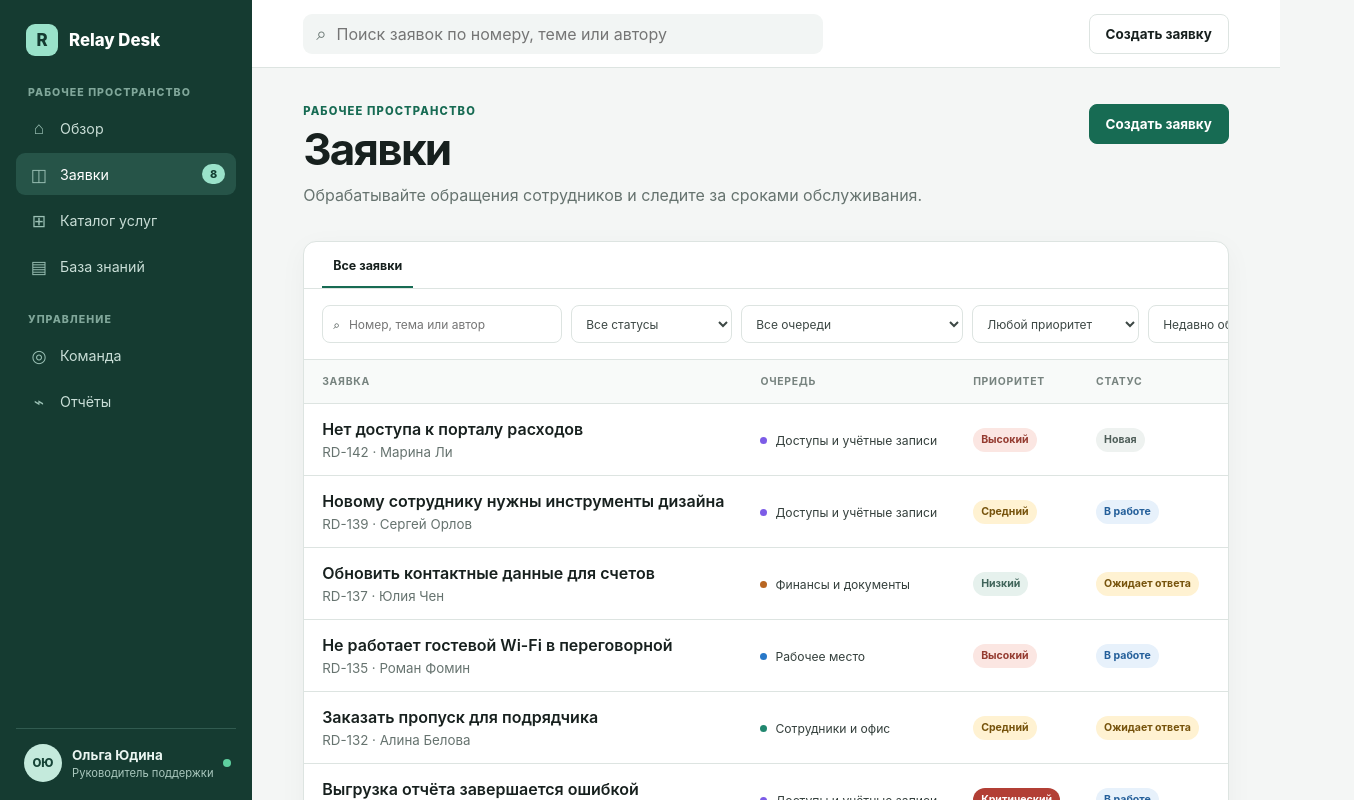
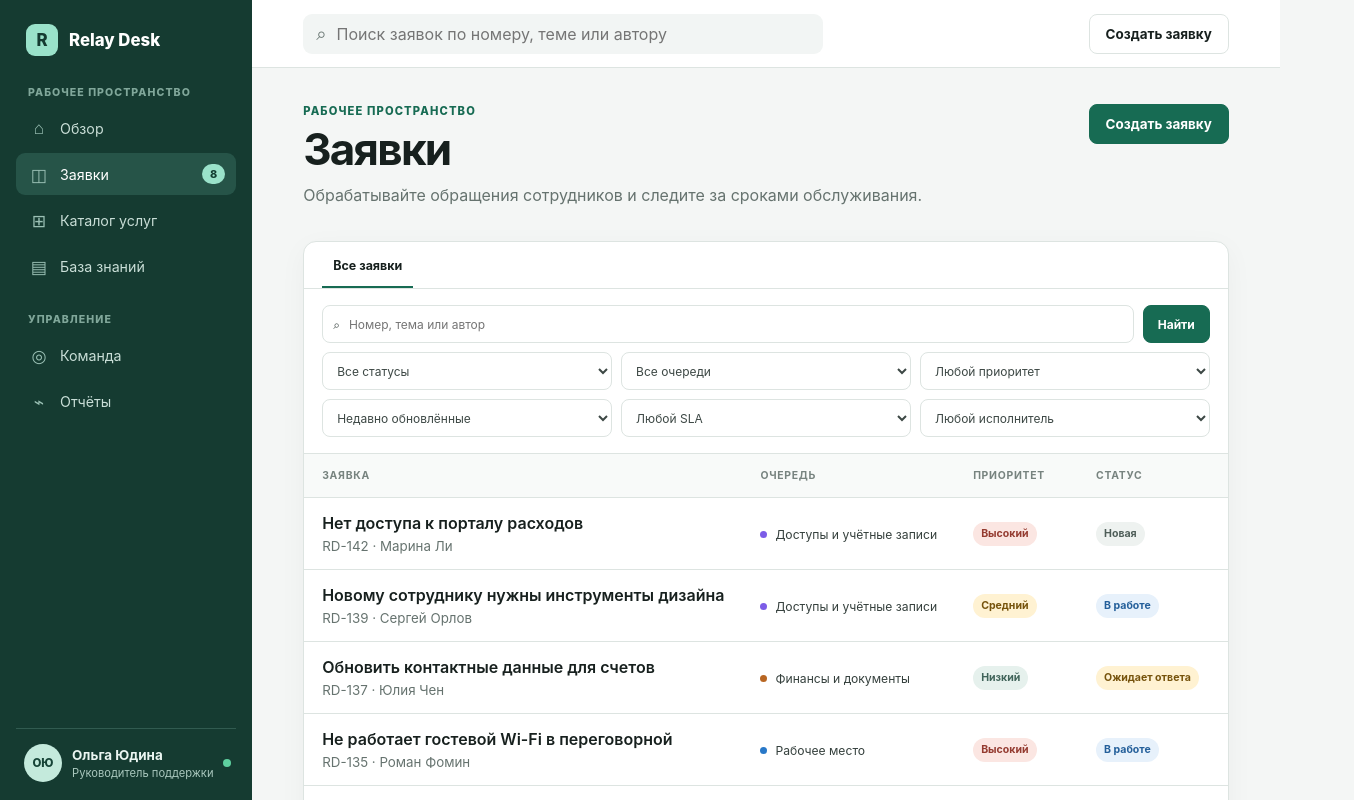
Before and after one commit to glvgvzh/relay-desk, a React (Vite) app: page /tickets in a window 1280 px wide. Shown: the top 800 px of the page, 1354 px wide, since content can reach past the window. Built offline with nearby package versions, Linux system fonts and the light colour scheme.

Commit message:
feat: add unassigned tickets filter

```diff
--- a/src/api/relayDeskApi.ts
+++ b/src/api/relayDeskApi.ts
@@ -186,7 +186,10 @@ export const relayDeskApi = {
             (!filters.status || filters.status === 'all' || ticket.status === filters.status) &&
             (!filters.queueId || filters.queueId === 'all' || ticket.queueId === filters.queueId) &&
             (!filters.priority || filters.priority === 'all' || ticket.priority === filters.priority) &&
-            (!filters.sla || filters.sla === 'all' || isOverdue(ticket))
+            (!filters.sla || filters.sla === 'all' || isOverdue(ticket)) &&
+            (!filters.assignee ||
+              filters.assignee === 'all' ||
+              (ticket.assigneeId === null && ticket.status !== 'resolved'))
           )
         })
         const sort = filters.sort ?? 'updated_desc'
--- a/src/domain/types.ts
+++ b/src/domain/types.ts
@@ -112,6 +112,7 @@ export type TicketFilters = {
   priority?: TicketPriority | 'all'
   sort?: TicketSort
   sla?: 'all' | 'overdue'
+  assignee?: 'all' | 'unassigned'
 }
 
 export type CreateTicketInput = {
--- a/src/index.css
+++ b/src/index.css
@@ -146,9 +146,10 @@ tbody th small, .team-table th small { display: block; margin-top: 5px; color: v
 .ticket-workspace { overflow: hidden; }
 .ticket-tabs { display: flex; gap: 4px; overflow-x: auto; padding: 0 18px; border-bottom: 1px solid var(--line); }
 .ticket-view-title { margin: 0; padding: 16px 11px 13px; border-bottom: 2px solid var(--accent); color: var(--ink); font-size: .78rem; font-weight: 750; }
-.filters { display: flex; gap: 9px; padding: 16px 18px; border-bottom: 1px solid var(--line); }
+.filters { display: grid; grid-template-columns: 1fr auto; gap: 9px; padding: 16px 18px; border-bottom: 1px solid var(--line); }
+.filters-grid { display: grid; grid-template-columns: repeat(3, 1fr); grid-column: span 2; gap: 9px; }
 .filters select, .filter-search { min-height: 38px; border: 1px solid var(--line); border-radius: 8px; color: #3d4845; background: #fff; font-size: .75rem; }
-.filters select { padding: 0 30px 0 10px; }
+.filters select { padding: 0 30px 0 10px; width: 100%; }
 .filter-submit { min-height: 38px; padding: 0 14px; border: 1px solid var(--accent); border-radius: 8px; color: #fff; background: var(--accent); font-size: .75rem; font-weight: 750; cursor: pointer; }
 .filter-search { display: flex; align-items: center; min-width: 240px; padding: 0 10px; }
 .filter-search input { min-width: 0; flex: 1; margin-left: 7px; border: 0; outline: 0; }
@@ -274,6 +275,7 @@ tbody th small, .team-table th small { display: block; margin-top: 5px; color: v
 @media (max-width: 1180px) {
   .app-shell { grid-template-columns: 220px minmax(0, 1fr); }
   .dashboard-grid, .ticket-detail-grid, .reports-grid { grid-template-columns: 1fr; }
+  .filters-grid { grid-template-columns: repeat(2, 1fr); }
   .team-panel { display: none; }
   .queue-grid { grid-template-columns: repeat(2, 1fr); }
   .queue-grid article:nth-child(2) { border-right: 0; }
@@ -310,7 +312,7 @@ tbody th small, .team-table th small { display: block; margin-top: 5px; color: v
   .queue-grid { grid-template-columns: 1fr; }
   .queue-grid article { border-right: 0; border-bottom: 1px solid var(--line); }
   .queue-grid article:last-child { border-bottom: 0; }
-  .filters { align-items: stretch; flex-direction: column; }
+  .filters-grid { grid-template-columns: 1fr; }
   .filter-search { min-width: 0; }
   .filters select { width: 100%; }
   .page-actions { flex-wrap: wrap; }
--- a/src/pages/DashboardPage.tsx
+++ b/src/pages/DashboardPage.tsx
@@ -19,7 +19,7 @@ export function DashboardPage() {
       value: metrics.unassigned,
       hint: 'требуют распределения',
       tone: 'neutral',
-      to: '/tickets',
+      to: '/tickets?assignee=unassigned',
     },
     {
       label: 'Высокий приоритет',
--- a/src/pages/TicketsPage.tsx
+++ b/src/pages/TicketsPage.tsx
@@ -16,6 +16,7 @@ export function TicketsPage() {
   const priority = (searchParams.get('priority') ?? 'all') as TicketPriority | 'all'
   const sort = (searchParams.get('sort') ?? 'updated_desc') as TicketSort
   const sla = (searchParams.get('sla') ?? 'all') as 'all' | 'overdue'
+  const assignee = (searchParams.get('assignee') ?? 'all') as 'all' | 'unassigned'
 
   const [prevQuery, setPrevQuery] = useState(query)
   if (query !== prevQuery) {
@@ -24,8 +25,8 @@ export function TicketsPage() {
   }
 
   const result = useAsyncData(
-    (signal) => relayDeskApi.getTickets({ query, status, queueId, priority, sort, sla }, signal),
-    `tickets:${query}:${status}:${queueId}:${priority}:${sort}:${sla}`,
+    (signal) => relayDeskApi.getTickets({ query, status, queueId, priority, sort, sla, assignee }, signal),
+    `tickets:${query}:${status}:${queueId}:${priority}:${sort}:${sla}:${assignee}`,
   )
 
   function updateFilter(name: string, value: string) {
@@ -74,6 +75,10 @@ export function TicketsPage() {
               placeholder="Номер, тема или автор"
             />
           </label>
+          <button className="filter-submit" type="submit">
+            Найти
+          </button>
+          <div className="filters-grid">
             <label>
               <span className="sr-only">Статус</span>
               <select value={status} onChange={(event) => updateFilter('status', event.target.value)}>
@@ -120,9 +125,14 @@ export function TicketsPage() {
                 <option value="overdue">Только просроченные</option>
               </select>
             </label>
-          <button className="filter-submit" type="submit">
-            Найти
-          </button>
+            <label>
+              <span className="sr-only">Исполнитель</span>
+              <select value={assignee} onChange={(event) => updateFilter('assignee', event.target.value)}>
+                <option value="all">Любой исполнитель</option>
+                <option value="unassigned">Только без исполнителя</option>
+              </select>
+            </label>
+          </div>
         </form>
 
         {result.status === 'loading' && <LoadingState label="Загружаем заявки" />}
```
Also changed, not shown: 2 other files (tests, documents, lock files or other folders). Lines whose indentation alone changed are shown as unchanged.
